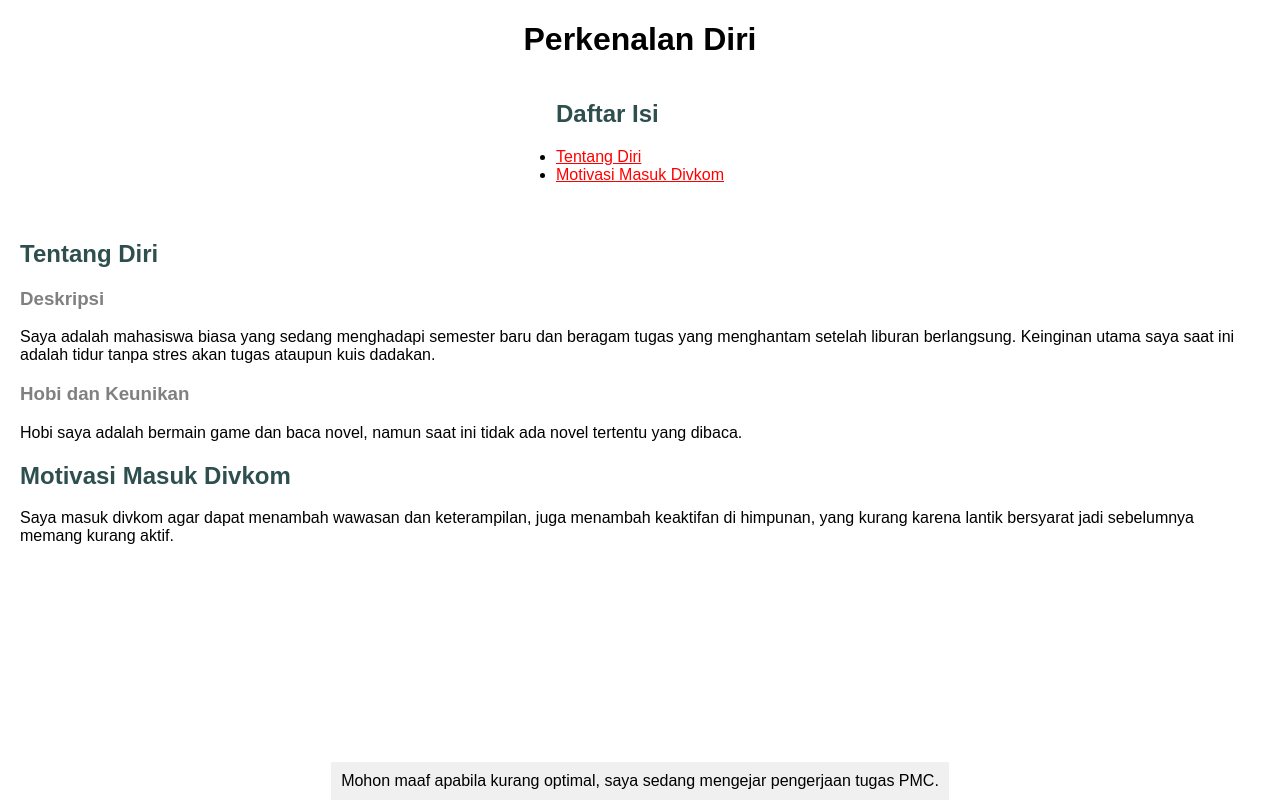
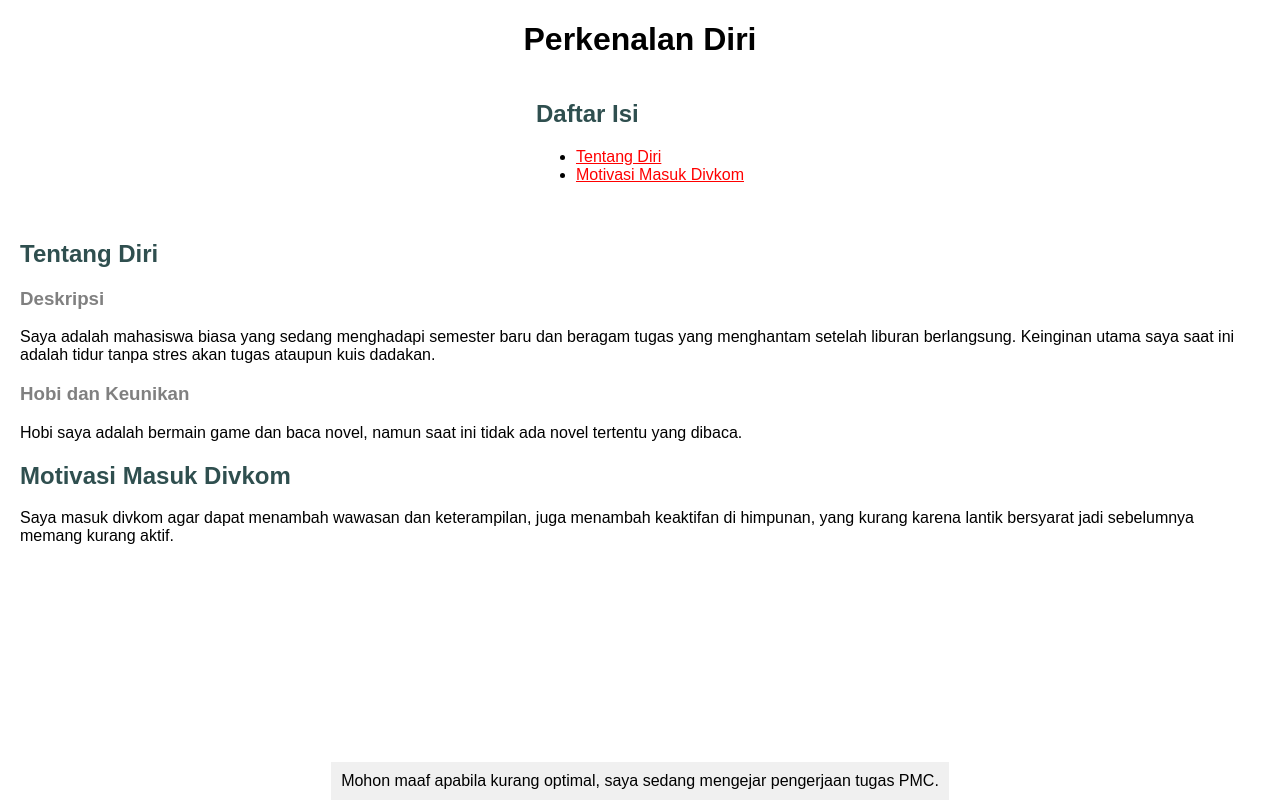
Before and after one commit to ibrhmhnfm/BootcampDivkom, a plain HTML site: page tugas2/index.html in a window 1280 px wide. Drawn offline with Linux system fonts and the light colour scheme.

Commit message:
Update stylesheet.css

```diff
--- a/tugas2/stylesheet.css
+++ b/tugas2/stylesheet.css
@@ -5,8 +5,8 @@
     color: gray;
 }
 body, h1, h2, h3, p, ul, li {
-    margin: 1;
-    padding: 0;
+    margin: 10;
+    padding: 10;
 }
 section {
     margin:3;
```
